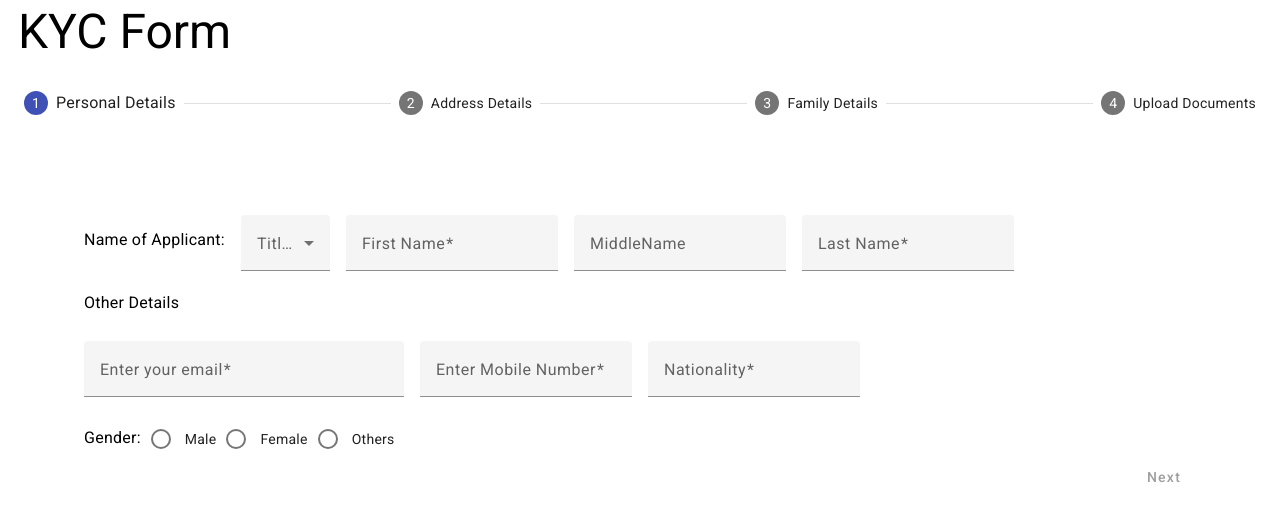
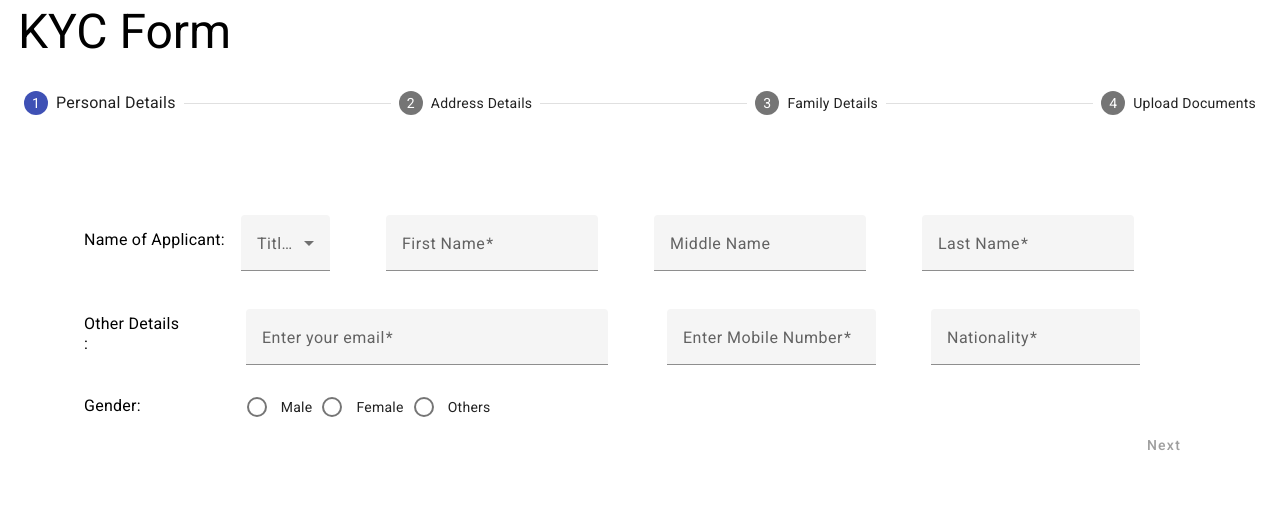
Before and after one commit to AbhitanshRIL/Mod-pro, an Angular app: page / in a window 1280 px wide. Shown: the top 520 px of the page. Built offline with nearby package versions, Linux system fonts and the light colour scheme.

Commit message:
onsubmit function applied

```diff
--- a/src/app/kyc-form/kyc-form.component.css
+++ b/src/app/kyc-form/kyc-form.component.css
@@ -311,6 +311,7 @@
 
 .sal-AG {
   width: 8%;
+  padding-right: 40px;
 }
 
 .label {
@@ -318,6 +319,7 @@
 }
 
 .input-add-r1 {
+  padding-right: 40px;
   margin-right: 1rem;
 }
 
@@ -328,17 +330,22 @@
 }
 
 .row-AG-r1-2 {
-  /* display: flex;  */
+  display: flex;
   align-items: center;
 }
 
 .row-AG-r1-3
 {
-  align-items: center;
+  padding-right: 30px;
 }
 .input-email {
-  width: 20rem;
+  width: 23rem;
+  padding-left: 60px;
+  padding-right: 43px;
   margin-right: 1rem;
+}
+.radio-AG{
+  padding-right: 6rem;
 }
 
 /* address details */
--- a/src/app/kyc-form/kyc-form.component.html
+++ b/src/app/kyc-form/kyc-form.component.html
@@ -2,7 +2,7 @@
 <mat-stepper class="example-stepper" [orientation]="(stepperOrientation | async)!">
   <!-- Step 1 START -->
   <mat-step [stepControl]="firstFormGroup" label="Personal Details">
-    <form [formGroup]="firstFormGroup" class="famdet">
+    <form [formGroup]="firstFormGroup" class="famdet" (ngSubmit)="onFormSubmit()">
 
       <div class="row-AG-r1-1">
         <p class="label">Name of Applicant:</p>
@@ -26,7 +26,7 @@
         </mat-form-field>
 
         <mat-form-field class="input-add-r1">
-          <mat-label>MiddleName</mat-label>
+          <mat-label>Middle Name</mat-label>
           <input matInput placeholder="Enter MiddleName">
           <!-- <mat-error *ngIf="firstFormGroup.get('middleName')">middleName is required</mat-error>  -->
         </mat-form-field>
@@ -40,7 +40,7 @@
       </div>
 
       <div class="row-AG-r1-2">
-        <p class="label">Other Details</p>
+        <p class="label">Other Details :</p>
         <mat-form-field class="input-email">
           <mat-label>Enter your email</mat-label>
           <input matInput formControlName="email" placeholder="Enter email id" required>
@@ -51,7 +51,7 @@
 
         <mat-form-field class="input-add-r1">
           <mat-label>Enter Mobile Number</mat-label>
-          <input matInput formControlName="phoneno" placeholder="Contact No.: 9876543210" required minlength="10" maxlength="10">
+          <input matInput formControlName="phoneno" placeholder="e.g. 9876543210" required minlength="10" maxlength="10">
           <mat-error *ngIf="firstFormGroup.get('phoneno')?.errors?.['required']">Mobile Number is required</mat-error>
           <mat-error *ngIf="firstFormGroup.get('phoneno') !== null && firstFormGroup.get('phoneno')?.errors?.['pattern']">Invalid mobile number format</mat-error>
           <!-- <div *ngIf="firstFormGroup.hasError['pattern']">Enter Valid phone no</div>       -->
@@ -59,7 +59,7 @@
 
         <mat-form-field class="input-add-r1">
           <mat-label>Nationality</mat-label>
-          <input matInput formControlName="nationality" placeholder="Ex. Indian" required>
+          <input matInput formControlName="nationality" placeholder="e.g. Indian" required>
           <mat-error *ngIf="firstFormGroup.get('nationality')">Nationality is required</mat-error>
         </mat-form-field>
 
@@ -67,8 +67,8 @@
 
       <div class="row-AG-r1-3">
 
-        <span class="label">Gender:</span>
-        <mat-radio-group aria-label="Select an option" class="input-add-r1">
+        <span class="label radio-AG">Gender:</span>
+        <mat-radio-group aria-label="Select an option" >
           <mat-radio-button value="1">Male</mat-radio-button>
           <mat-radio-button value="2">Female</mat-radio-button>
           <mat-radio-button value="3">Others</mat-radio-button>
@@ -77,7 +77,7 @@
 
       <div class="back-next">
         <!-- <button mat-button matStepperNext>Next</button> -->
-         <button type="button" [disabled]="!firstFormGroup.valid" mat-button matStepperNext>Next</button>
+         <button type="button" [disabled]="!firstFormGroup.valid" mat-button matStepperNext (ngSubmit)="onFormSubmit()">Next</button>
       </div>
 
     </form>
@@ -198,7 +198,7 @@
       <div class="back-next">
         <button mat-button matStepperPrevious>Back</button>
         <!-- <button mat-button matStepperNext>Next</button> -->
-        <button type="button" [disabled]="!secondFormGroup.valid" mat-button matStepperNext>Next</button>
+        <button type="button" [disabled]="!secondFormGroup.valid" mat-button matStepperNext (ngSubmit)="onFormSubmit()">Next</button>
       </div>
     </form>
   </mat-step>
@@ -290,7 +290,7 @@
       <div class="back-next">
         <button mat-button matStepperPrevious>Back</button>
         <!-- <button mat-button matStepperNext>Next</button> -->
-        <button type="button" [disabled]="!thirdFormGroup.valid" mat-button matStepperNext>Next</button>
+        <button type="button" [disabled]="!thirdFormGroup.valid" mat-button matStepperNext (ngSubmit)="onFormSubmit()">Next</button>
       </div>
 
     </form>
@@ -317,7 +317,7 @@
        </div>
         <div class="back-next">
             <button mat-button matStepperPrevious>Back</button>
-            <button mat-raised-button color="primary">Submit</button>
+            <button mat-raised-button color="primary" type="submit" (click)="onFormSubmit()">Submit</button>
           </div>
 
     </form>
--- a/src/app/kyc-form/kyc-form.component.ts
+++ b/src/app/kyc-form/kyc-form.component.ts
@@ -67,5 +67,18 @@ export class KycFormComponent {
       .observe('(min-width: 800px)')
       .pipe(map(({matches}) => (matches ? 'horizontal' : 'vertical')));
   }
+  onFormSubmit() {
+    if (this.firstFormGroup.valid && this.secondFormGroup.valid && this.thirdFormGroup.valid) {
+      const formData = {
+        personalDetails: this.firstFormGroup.value,
+        addressDetails: this.secondFormGroup.value,
+        familyDetails: this.thirdFormGroup.value
+      };
+      console.log('Form Data:', formData);
+    } else {
+      console.log('Form is invalid. Cannot submit.');
+    }
+  }
+
 
 }
```
